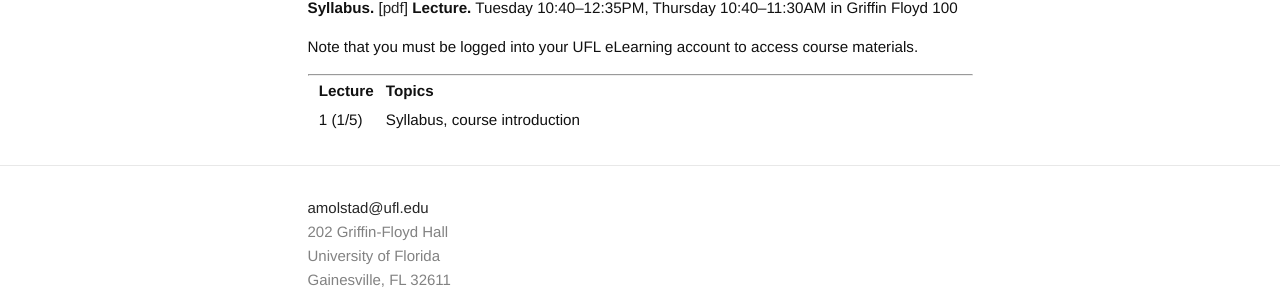
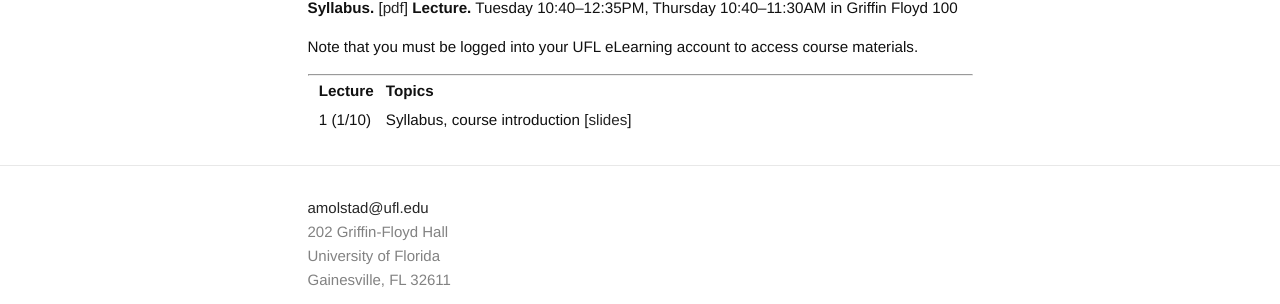
Before and after one commit to ajmolstad/ajmolstad.github.io, a Jekyll site: the page built from S23_STA4712.md, in a window 1280 px wide. Shown: the part 177-481 px from the top of the page. Built offline with Jekyll 4.4.1, drawn with Linux system fonts in a browser that asks for light colours.

Commit message:
Update S23_STA4712.md

```diff
--- a/S23_STA4712.md
+++ b/S23_STA4712.md
@@ -16,4 +16,4 @@ Note that you must be logged into your UFL eLearning account to access course ma
 ---------------
 
 ||  **Lecture** ||  **Topics** ||
-|| 1 (1/5)  || Syllabus, course introduction ||
+|| 1 (1/10)  || Syllabus, course introduction [[slides](https://ufl.instructure.com/files/75183851/download?download_frd=1)] ||
```
